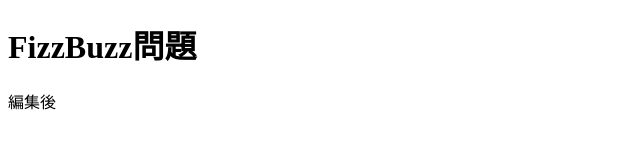
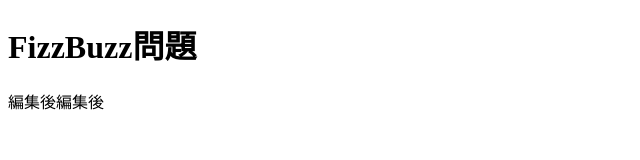
Before and after one commit to hiraokakoichi/javascript_fizz-buzz, a plain HTML site: page index.html in a window 1280 px wide. Shown: the full height of the page, 0-640 px from the left. Drawn offline with Linux system fonts and the light colour scheme.

Commit message:
hogehoge

```diff
--- a/index.html
+++ b/index.html
@@ -6,6 +6,6 @@
 </head>
 <body>
     <h1>FizzBuzz問題</h1>
-    <p>編集後</p>
+    <p>編集後編集後</p>
 </body>
 </html>
```
